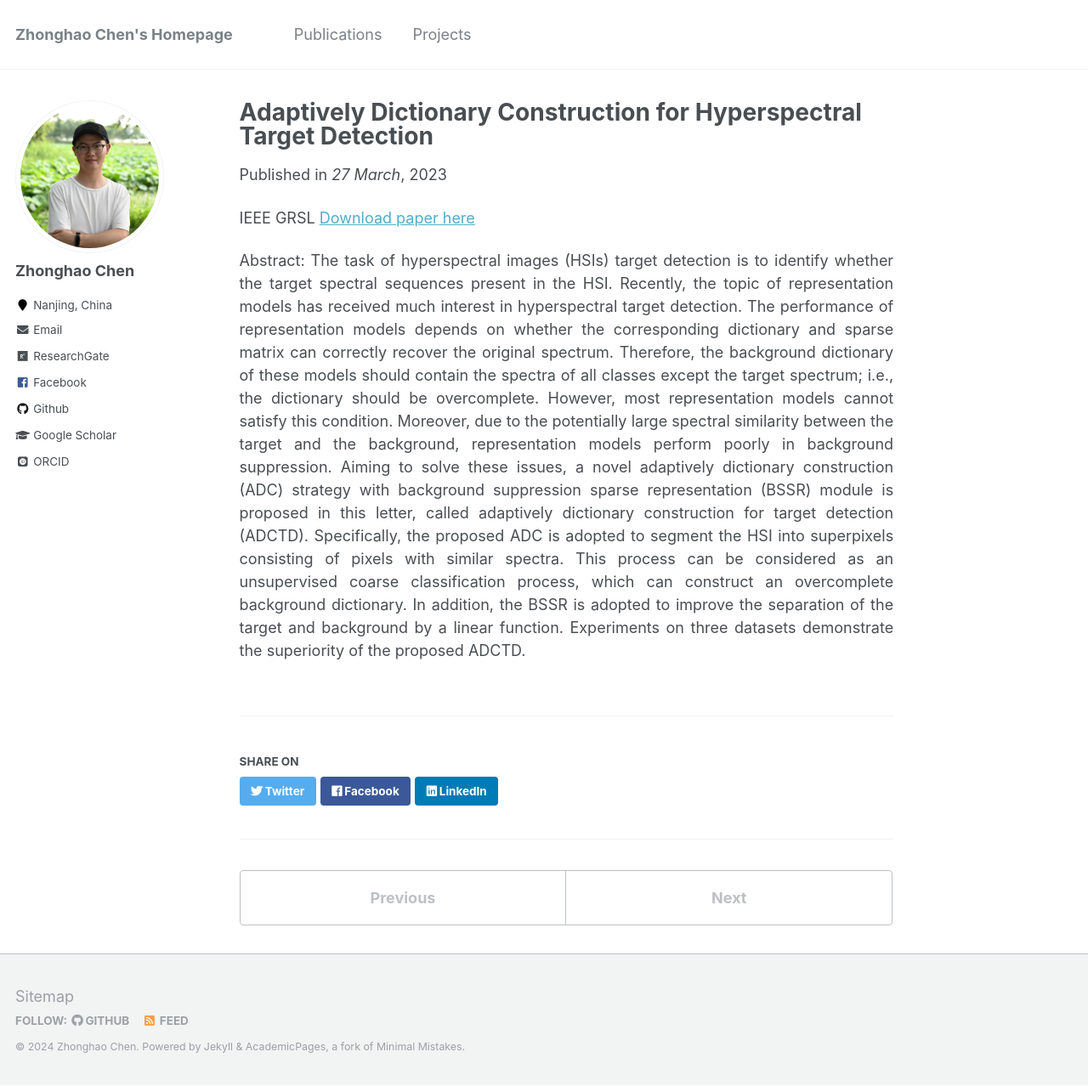
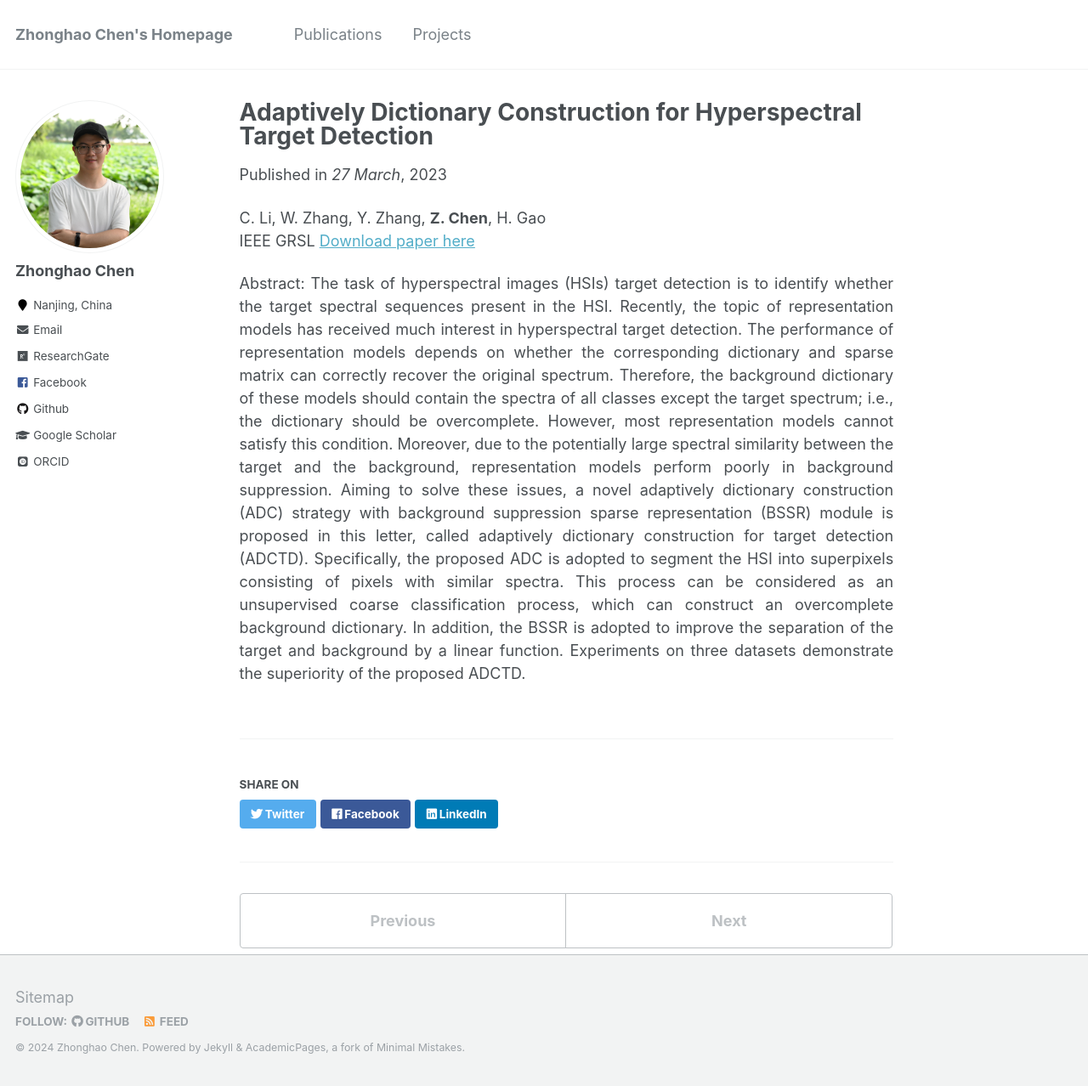
Before and after one commit to zhonghaochen/zhonghaochen.github.io, a Jekyll site: the page built from _publications/Adaptively dictionary construction for hyperspectral target detection.md, in a window 1280 px wide and 1278 px high. Shown: the whole window at 85% size. Built offline with Jekyll 4.4.1, drawn with Linux system fonts in a browser that asks for light colours; some web fonts are replaced.

Commit message:
Update Adaptively dictionary construction for hyperspectral target detection.md

```diff
--- a/_publications/Adaptively dictionary construction for hyperspectral target detection.md
+++ b/_publications/Adaptively dictionary construction for hyperspectral target detection.md
@@ -4,6 +4,7 @@ collection: publications
 date: 2023-03-27
 venue: '27 March'
 ---
+C. Li, W. Zhang, Y. Zhang, **Z. Chen**, H. Gao <br>
 IEEE GRSL
 [Download paper here](https://ieeexplore.ieee.org/document/10050134)
 
```
